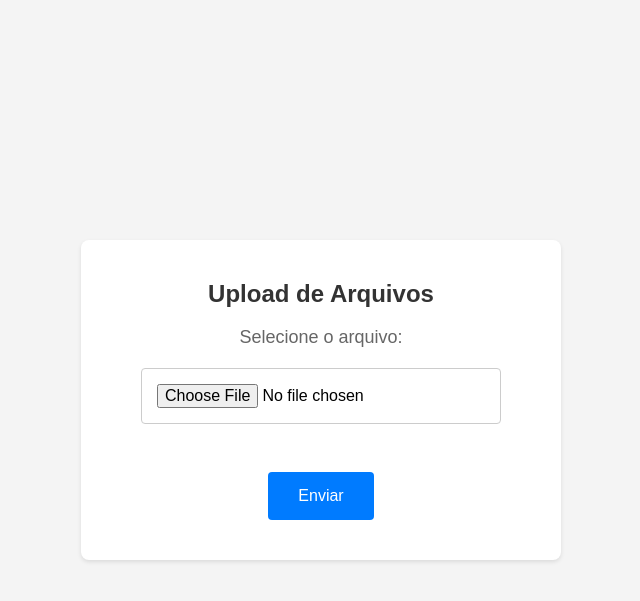
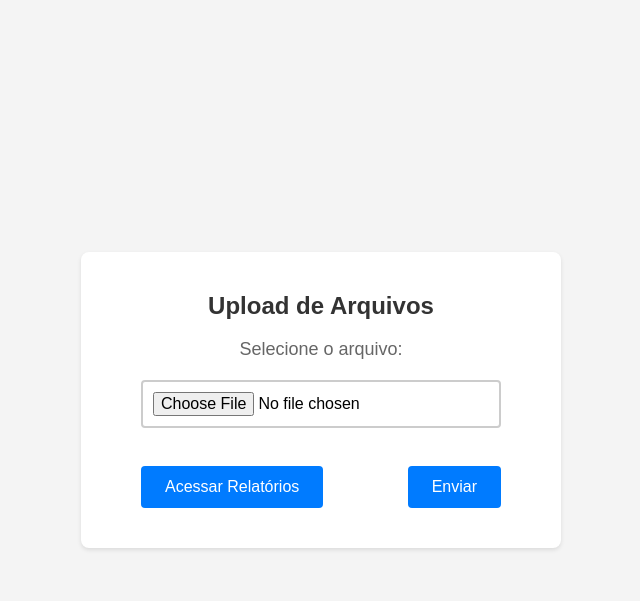
Before and after one commit to BiancaMalta/Projeto-AWS, a Flask app: page /upload in a window 1280 px wide. Shown: the top 601 px of the page, without its empty margins (319-959 px from the left). Run offline with Flask 3, Linux system fonts and the light colour scheme; the visitor is signed in with stand-in values (Sample User, id 1); parts of the project's set-up code (start-up, migrations or seed data) failed here and were passed over.

Commit message:
caminho para scripts.js adicionado

```diff
--- a/templates/upload.html
+++ b/templates/upload.html
@@ -35,24 +35,35 @@
         }
         input[type="file"] {
             width: calc(100% - 40px);
-            padding: 15px;
-            margin-bottom: 30px;
-            border: 1px solid #ccc;
+            padding: 10px;
+            margin-bottom: 20px;
+            border: 2px solid #ccc;
             border-radius: 4px;
             box-sizing: border-box;
             font-size: 16px;
         }
-        input[type="submit"] {
+        .button-container {
+            display: flex;
+            justify-content: space-between;
+            align-items: center;
+            margin-right: 20px;
+            margin-left: 20px;
+        }
+        input[type="submit"],
+        .reports-btn {
             background-color: #007bff;
             color: #fff;
             border: none;
             border-radius: 4px;
-            padding: 15px 30px;
+            padding: 12px 24px;
             cursor: pointer;
             transition: background-color 0.3s;
             font-size: 16px;
+            text-decoration: none;
+
         }
-        input[type="submit"]:hover {
+        input[type="submit"]:hover,
+        .reports-btn:hover {
             background-color: #0056b3;
         }
     </style>
@@ -63,8 +74,12 @@
         <form method="post" enctype="multipart/form-data">
             <label for="file">Selecione o arquivo:</label>
             <input type="file" id="file" name="file" required><br><br>
-            <input type="submit" value="Enviar">
+            <div class="button-container">
+                <a href="/reports" class="reports-btn">Acessar Relatórios</a>
+                <input type="submit" value="Enviar">
+            </div>
         </form>
     </div>
+    <script type="text/javascript" src="../static/scripts.js"></script>
 </body>
 </html>
```
